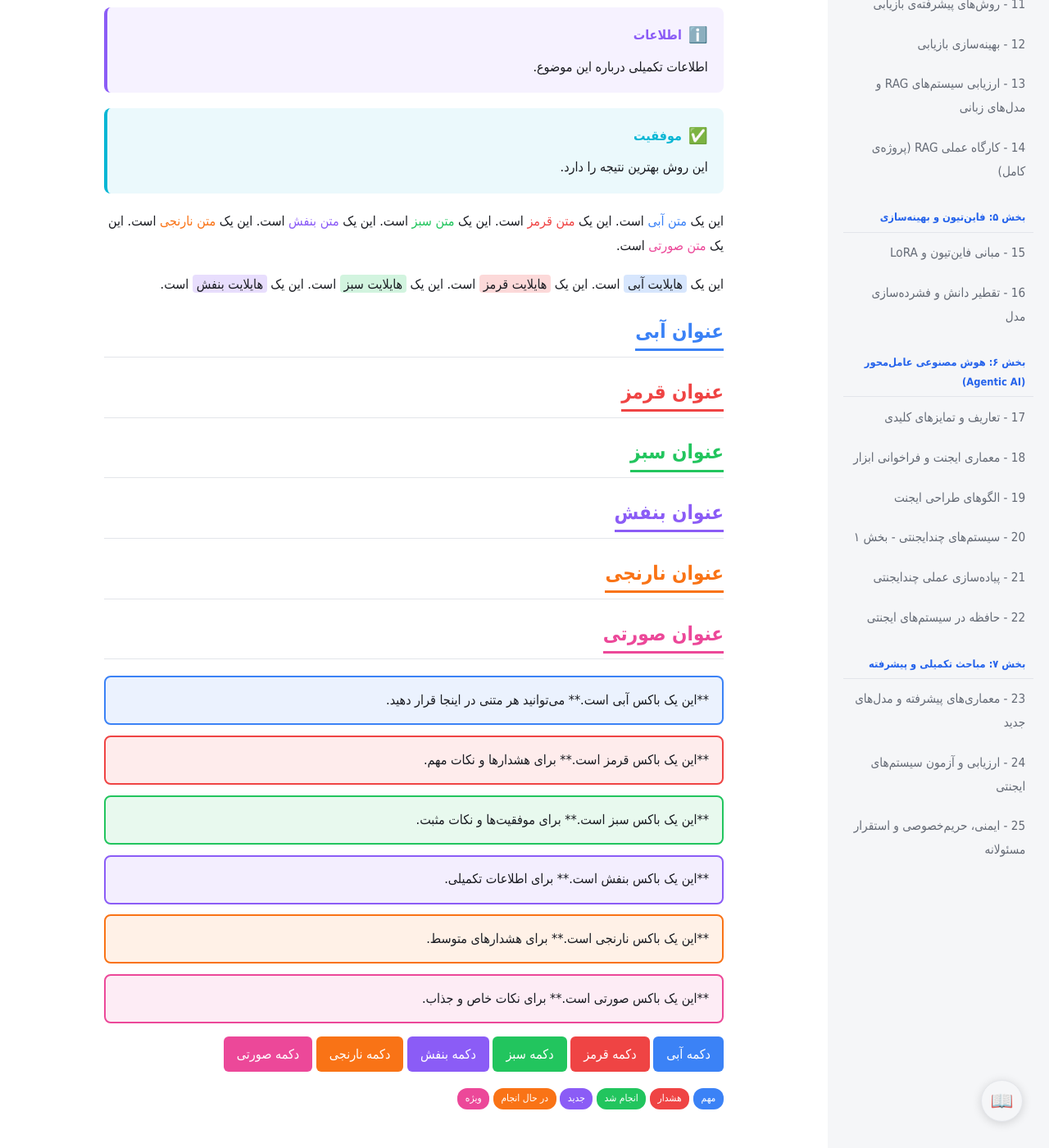
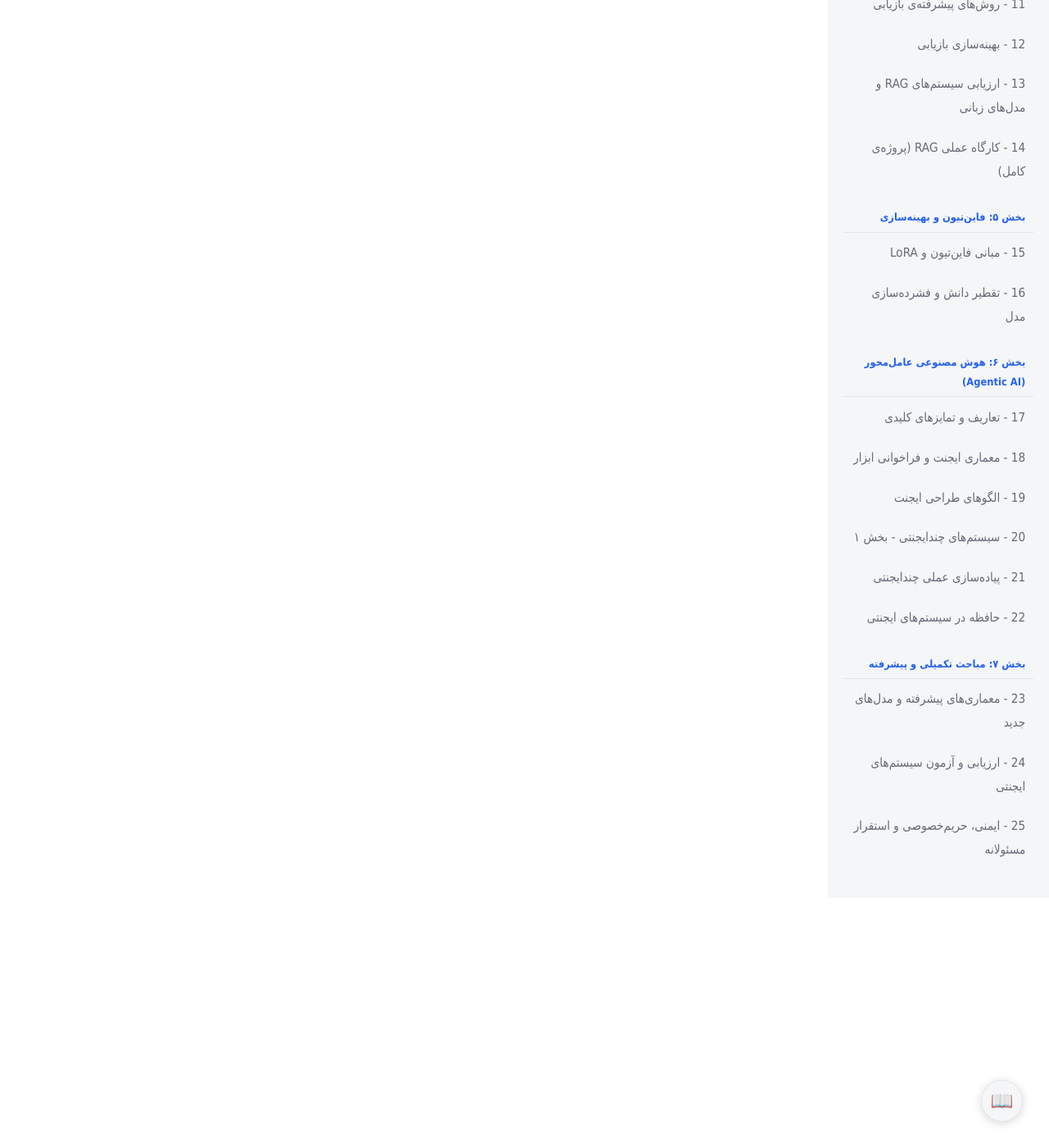
Before and after one commit to sbu-llm/notes, a Jekyll site: the page built from _notes/02-s02-fa.md, in a window 1280 px wide and 1400 px high, scrolled down 1030 px. Shown: the whole window at 82% size. Built offline with Jekyll 4.4.1, drawn with Linux system fonts in a browser that asks for light colours; a style sheet for code colours, icons or effects is not loaded; some of the changed text lies outside the part shown.

Commit message:
Update 02-s02-fa.md

```diff
--- a/_notes/02-s02-fa.md
+++ b/_notes/02-s02-fa.md
@@ -16,141 +16,3 @@ order: 2
 - الگوریتم به‌روزرسانی وزن‌ها: گرادیان کاهشی و انواع آن (SGD، Adam، RMSprop)
 - مفهوم پس‌انتشار خطا (Backpropagation) و قاعده‌ی زنجیره‌ای مشتق‌گیری
 - تنظیم ابرپارامترها: نرخ یادگیری، اندازه‌ی بچ، تعداد epoch
-
-
-<!-- ============================================ -->
-<!-- باکس Note (یادداشت)                         -->
-<!-- ============================================ -->
-<div class="callout callout-note">
-  <div class="callout-title">
-    <span class="callout-icon">📝</span> نکته
-  </div>
-  این یک نکته مهم است که باید به آن توجه کنید.
-</div>
-
-<!-- ============================================ -->
-<!-- باکس Tip (راهنمایی)                        -->
-<!-- ============================================ -->
-<div class="callout callout-tip">
-  <div class="callout-title">
-    <span class="callout-icon">💡</span> راهنمایی
-  </div>
-  این یک راهنمایی مفید برای انجام بهتر کار است.
-</div>
-
-<!-- ============================================ -->
-<!-- باکس Warning (هشدار)                      -->
-<!-- ============================================ -->
-<div class="callout callout-warning">
-  <div class="callout-title">
-    <span class="callout-icon">⚠️</span> هشدار
-  </div>
-  لطفاً به این نکته توجه ویژه داشته باشید.
-</div>
-
-<!-- ============================================ -->
-<!-- باکس Danger (خطر)                         -->
-<!-- ============================================ -->
-<div class="callout callout-danger">
-  <div class="callout-title">
-    <span class="callout-icon">🚨</span> خطر
-  </div>
-  این کار ممکن است باعث بروز مشکل شود.
-</div>
-
-<!-- ============================================ -->
-<!-- باکس Info (اطلاعات)                        -->
-<!-- ============================================ -->
-<div class="callout callout-info">
-  <div class="callout-title">
-    <span class="callout-icon">ℹ️</span> اطلاعات
-  </div>
-  اطلاعات تکمیلی درباره این موضوع.
-</div>
-
-<!-- ============================================ -->
-<!-- باکس Success (موفقیت)                     -->
-<!-- ============================================ -->
-<div class="callout callout-success">
-  <div class="callout-title">
-    <span class="callout-icon">✅</span> موفقیت
-  </div>
-  این روش بهترین نتیجه را دارد.
-</div>
-
-
-
-این یک <span class="text-blue">متن آبی</span> است.
-این یک <span class="text-red">متن قرمز</span> است.
-این یک <span class="text-green">متن سبز</span> است.
-این یک <span class="text-purple">متن بنفش</span> است.
-این یک <span class="text-orange">متن نارنجی</span> است.
-این یک <span class="text-pink">متن صورتی</span> است.
-
-
-
-این یک <span class="hl-blue">هایلایت آبی</span> است.
-این یک <span class="hl-red">هایلایت قرمز</span> است.
-این یک <span class="hl-green">هایلایت سبز</span> است.
-این یک <span class="hl-purple">هایلایت بنفش</span> است.
-
-
-## <span class="heading-blue">عنوان آبی</span>
-
-## <span class="heading-red">عنوان قرمز</span>
-
-## <span class="heading-green">عنوان سبز</span>
-
-## <span class="heading-purple">عنوان بنفش</span>
-
-## <span class="heading-orange">عنوان نارنجی</span>
-
-## <span class="heading-pink">عنوان صورتی</span>
-
-
-<div class="box-blue">
-  **این یک باکس آبی است.**
-  می‌توانید هر متنی در اینجا قرار دهید.
-</div>
-
-<div class="box-red">
-  **این یک باکس قرمز است.**
-  برای هشدارها و نکات مهم.
-</div>
-
-<div class="box-green">
-  **این یک باکس سبز است.**
-  برای موفقیت‌ها و نکات مثبت.
-</div>
-
-<div class="box-purple">
-  **این یک باکس بنفش است.**
-  برای اطلاعات تکمیلی.
-</div>
-
-<div class="box-orange">
-  **این یک باکس نارنجی است.**
-  برای هشدارهای متوسط.
-</div>
-
-<div class="box-pink">
-  **این یک باکس صورتی است.**
-  برای نکات خاص و جذاب.
-</div>
-
-
-
-<a href="#" class="btn-blue">دکمه آبی</a>
-<a href="#" class="btn-red">دکمه قرمز</a>
-<a href="#" class="btn-green">دکمه سبز</a>
-<a href="#" class="btn-purple">دکمه بنفش</a>
-<a href="#" class="btn-orange">دکمه نارنجی</a>
-<a href="#" class="btn-pink">دکمه صورتی</a>
-
-
-<span class="tag-blue">مهم</span>
-<span class="tag-red">هشدار</span>
-<span class="tag-green">انجام شد</span>
-<span class="tag-purple">جدید</span>
-<span class="tag-orange">در حال انجام</span>
-<span class="tag-pink">ویژه</span>
```
